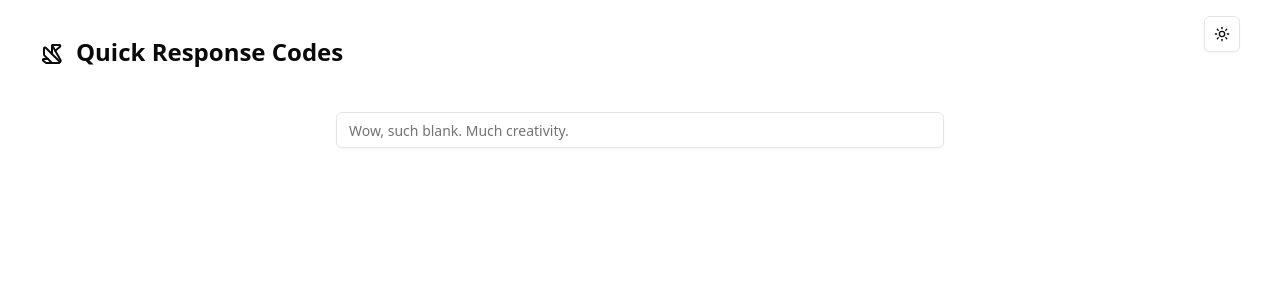
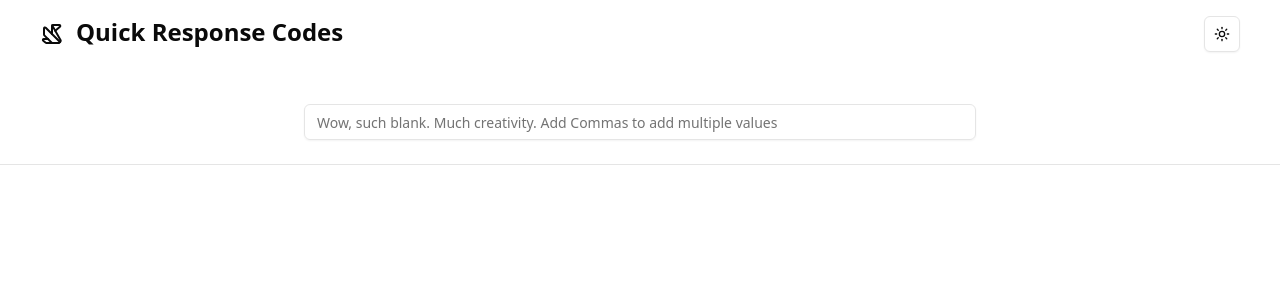
Before and after one commit to inkincaps/utils.qr, a React (Vite) app: page / in a window 1280 px wide. Shown: the top 300 px of the page. Built offline with nearby package versions, Linux system fonts and the light colour scheme.

Commit message:
Bulk Qr generation

```diff
--- a/package.json
+++ b/package.json
@@ -47,6 +47,7 @@
     "eslint-plugin-react-refresh": "^0.4.16",
     "globals": "^15.14.0",
     "postcss": "^8.4.49",
+    "tailwind-scrollbar": "^3.0.0",
     "tailwindcss": "^3.4.17",
     "typescript": "~5.6.2",
     "typescript-eslint": "^8.18.2",
--- a/src/App.tsx
+++ b/src/App.tsx
@@ -1,35 +1,25 @@
-import { Label } from "@/components/ui/label";
 import { useEffect, useState } from "react";
-import { Button } from "@/components/ui/button";
-import "./App.css";
 import QRCode from "qrcode-svg";
 import * as qr from "qr-image";
-import { Input } from "@/components/ui/input";
-import { Origami } from "lucide-react";
+import JSZip from "jszip";
 import { ModeToggle } from "./components/ui/darkmodemenu";
-import {
-  DropdownMenu,
-  DropdownMenuContent,
-  DropdownMenuItem,
-  DropdownMenuTrigger,
-} from "@/components/ui/dropdown-menu";
-import {
-  Tooltip,
-  TooltipContent,
-  TooltipProvider,
-  TooltipTrigger,
-} from "@/components/ui/tooltip";
-import JSZip from "jszip";
+import { QRCodeHeader } from "./components/QRCode/QRCodeHeader";
+import { QRCodeInput } from "./components/QRCode/QRCodeInput";
+import { QRCodeList } from "./components/QRCode/QRCodeList";
 
 function App() {
-  const [svgContent, setSvgContent] = useState("");
-  const [qrURL, setQrURL] = useState("");
-  const [imageURI, setImageURI] = useState("");
+  const [svgContents, setSvgContents] = useState<string[]>([]);
+  const [qrURL, setQrURL] = useState<string[]>([]);
+  const [imageURIs, setImageURIs] = useState<string[]>([]);
   const [crlevel, setCrlevel] = useState<"L" | "M" | "Q" | "H">("M");
 
-  const captureQr = () => {
+  const captureQr = (index: number) => {
+    if (!qrURL[index]?.trim()) {
+      return;
+    }
+
     const qr = new QRCode({
-      content: qrURL,
+      content: qrURL[index],
       padding: 4,
       width: 256,
       height: 256,
@@ -43,11 +33,15 @@ function App() {
     const logoX = (256 - logoWidth) / 2;
     const logoY = (256 - logoHeight) / 2;
 
-    const image = `<image href="${imageURI}" x="${logoX}" y="${logoY}" width="50" height="50" /> </svg>`;
+    const currentLogo = imageURIs[index];
+    const image = `<image href="${currentLogo}" x="${logoX}" y="${logoY}" width="50" height="50" /> </svg>`;
+    const finalSVG = currentLogo ? qr.svg().replace("</svg>", image) : qr.svg();
 
-    const finalSVG = imageURI ? qr.svg().replace("</svg>", image) : qr.svg();
-
-    setSvgContent(finalSVG);
+    setSvgContents(prev => {
+      const newContents = [...prev];
+      newContents[index] = finalSVG;
+      return newContents;
+    });
   };
 
   const svgStringToPng = (svgString: string): Promise<Blob> => {
@@ -95,9 +89,9 @@ function App() {
       )}`;
     });
   };
+
   // generate eps
   const generateEps = (text: string) => {
-    // Convert error correction level to qr-image format
     const ecLevel = crlevel.toLowerCase() as "L" | "M" | "Q" | "H";
     return qr.imageSync(text, { type: "eps", ec_level: ecLevel });
   };
@@ -106,21 +100,24 @@ function App() {
     try {
       const zip = new JSZip();
 
-      zip.file("qrcode.svg", svgContent);
+      for (let index = 0; index < qrURL.length; index++) {
+        const folderName = `qrcode_${index + 1}`;
+        zip.file(`${folderName}/qrcode.svg`, svgContents[index]);
 
-      const pngBlob = await svgStringToPng(svgContent);
-      zip.file("qrcode.png", pngBlob);
+        // Add PNG and EPS versions
+        const pngBlob = await svgStringToPng(svgContents[index]);
+        zip.file(`${folderName}/qrcode.png`, pngBlob);
 
-      const epsBuffer = generateEps(qrURL);
-      const epsBlob = new Blob([epsBuffer]);
-      zip.file("qrcode.eps", epsBlob);
+        const epsBuffer = generateEps(qrURL[index]);
+        const epsBlob = new Blob([epsBuffer]);
+        zip.file(`${folderName}/qrcode.eps`, epsBlob);
+      }
 
       const content = await zip.generateAsync({ type: "blob" });
-
       const url = URL.createObjectURL(content);
       const link = document.createElement("a");
       link.href = url;
-      link.download = "qrcode.zip";
+      link.download = "qrcodes.zip";
       document.body.appendChild(link);
       link.click();
       document.body.removeChild(link);
@@ -130,98 +127,48 @@ function App() {
     }
   };
 
+  const handleValuesChange = (values: string[]) => {
+    setQrURL(values);
+    setImageURIs(new Array(values.length).fill(""));
+    setSvgContents(new Array(values.length).fill(""));
+  };
+
+  const handleLogoChange = (index: number, logoUri: string) => {
+    setImageURIs(prev => {
+      const newImageURIs = [...prev];
+      newImageURIs[index] = logoUri;
+      return newImageURIs;
+    });
+  };
+
   useEffect(() => {
-    if (qrURL) {
-      captureQr();
-    }
-  }, [imageURI, qrURL, crlevel]);
+    qrURL.forEach((_, index) => {
+      captureQr(index);
+    });
+  }, [qrURL, imageURIs, crlevel]);
 
   return (
-    <>
-      <div className="fixed right-10 top-4">
+    <div className="min-h-screen bg-background overflow-hidden">
+      <div className="fixed right-10 top-4 z-50">
         <ModeToggle />
       </div>
 
-      <div className="fixed left-10 justify-center">
-      <h1 className="text-2xl font-bold mb-4 mt-4 sm:mt-1 flex gap-3 justify-center items-center">
-          <Origami className="mt-1" />
-          Quick Response Codes
-          {qrURL && (
-            <DropdownMenu>
-              <TooltipProvider>
-                <Tooltip>
-                  <TooltipTrigger asChild>
-                    <DropdownMenuTrigger asChild>
-                      <div className="ml-2 bg-gray-100 px-2 py-1 rounded text-sm cursor-pointer">
-                        {crlevel}
-                      </div>
-                    </DropdownMenuTrigger>
-                  </TooltipTrigger>
-                  <TooltipContent side="top">
-                    QR code error correction level
-                  </TooltipContent>
-                </Tooltip>
-              </TooltipProvider>
-
-              <DropdownMenuContent align="end">
-                <DropdownMenuItem onClick={() => setCrlevel("L")}>
-                  Low
-                </DropdownMenuItem>
-                <DropdownMenuItem onClick={() => setCrlevel("M")}>
-                  Medium
-                </DropdownMenuItem>
-                <DropdownMenuItem onClick={() => setCrlevel("Q")}>
-                  Quartile
-                </DropdownMenuItem>
-                <DropdownMenuItem onClick={() => setCrlevel("H")}>
-                  High
-                </DropdownMenuItem>
-              </DropdownMenuContent>
-            </DropdownMenu>
-          )}
-        </h1>
-      </div>
-
-      <div className="flex gap-2 sm:w-[50%] mb-5 justify-center mx-auto mt-20">
-        <Input
-          type="text"
-          placeholder="Wow, such blank. Much creativity."
-          onChange={(e) => setQrURL(e.target.value)}
-          onKeyDown={(e) => e.code === "Enter" && captureQr()}
-        />
-        {qrURL && <Button onClick={downloadQr}>Download</Button>}
-      </div>
-
-      {qrURL && (
-        <div className="flex flex-col gap-2 sm:w-[50%] mb-5 mx-auto mt-8">
-          <Label htmlFor="logo" className="text-center">
-            Oh, you want to add a logo too?
-          </Label>
-          <Input
-            type="file"
-            className="pt-[6px]"
-            accept="image/*"
-            onChange={(e) => {
-              const file = e.target.files?.[0];
-              if (file) {
-                const reader = new FileReader();
-                reader.onloadend = () => setImageURI(reader.result as string);
-                reader.readAsDataURL(file);
-              } else {
-                setImageURI("");
-              }
-            }}
-          />
-        </div>
-      )}
-
-      {qrURL && (
-        <div
-          className="justify-center flex"
-          dangerouslySetInnerHTML={{ __html: svgContent }}
-        />
-      )}
-    </>
+      <QRCodeHeader
+        crlevel={crlevel}
+        setCrlevel={setCrlevel}
+        hasContent={qrURL.length > 0}
+      />
+      <QRCodeInput
+        onValuesChange={handleValuesChange}
+        onDownload={downloadQr}
+        hasContent={qrURL.length > 0}
+      />
+      <QRCodeList
+        urls={qrURL}
+        svgContents={svgContents}
+        onLogoChange={handleLogoChange}
+      />
+    </div>
   );
 }
 
--- /dev/null
+++ b/src/components/QRCode/QRCodeCard.tsx
@@ -0,0 +1,50 @@
+import { Label } from "@/components/ui/label";
+import { Input } from "@/components/ui/input";
+
+interface QRCodeCardProps {
+  index: number;
+  url: string;
+  svgContent: string;
+  onLogoChange: (index: number, logoUri: string) => void;
+}
+
+export function QRCodeCard({ index, url, svgContent, onLogoChange }: QRCodeCardProps) {
+  return (
+    <div className="p-6 rounded-lg border bg-card text-card-foreground shadow-sm transition-all hover:shadow-md">
+      <div className="text-sm font-medium mb-4">
+        QR Code {index + 1}: {url}
+      </div>
+
+      <div className="space-y-4">
+        <div className="space-y-2">
+          <Label htmlFor={`logo-${index}`} className="text-center block">
+            Add logo for QR Code {index + 1}
+          </Label>
+          <Input
+            id={`logo-${index}`}
+            type="file"
+            className="pt-[6px]"
+            accept="image/*"
+            onChange={(e) => {
+              const file = e.target.files?.[0];
+              if (file) {
+                const reader = new FileReader();
+                reader.onloadend = () => {
+                  onLogoChange(index, reader.result as string);
+                };
+                reader.readAsDataURL(file);
+              } else {
+                onLogoChange(index, "");
+              }
+            }}
+          />
+        </div>
+
+        <div
+          className="flex justify-center items-center p-4 bg-white rounded-lg"
+          dangerouslySetInnerHTML={{ __html: svgContent || '' }}
+        />
+      </div>
+    </div>
+  );
+}
--- /dev/null
+++ b/src/components/QRCode/QRCodeHeader.tsx
@@ -0,0 +1,55 @@
+import { Origami } from "lucide-react";
+import {
+  DropdownMenu,
+  DropdownMenuContent,
+  DropdownMenuItem,
+  DropdownMenuTrigger,
+} from "@/components/ui/dropdown-menu";
+import {
+  Tooltip,
+  TooltipContent,
+  TooltipProvider,
+  TooltipTrigger,
+} from "@/components/ui/tooltip";
+
+interface QRCodeHeaderProps {
+  crlevel: "L" | "M" | "Q" | "H";
+  setCrlevel: (level: "L" | "M" | "Q" | "H") => void;
+  hasContent: boolean;
+}
+
+export function QRCodeHeader({ crlevel, setCrlevel, hasContent }: QRCodeHeaderProps) {
+  return (
+    <div className="fixed left-10 top-4 z-50">
+      <h1 className="text-2xl font-bold flex gap-3 items-center">
+        <Origami className="mt-1" />
+        Quick Response Codes
+        {hasContent && (
+          <DropdownMenu>
+            <TooltipProvider>
+              <Tooltip>
+                <TooltipTrigger asChild>
+                  <DropdownMenuTrigger asChild>
+                    <div className="ml-2 bg-muted px-2 py-1 rounded text-sm cursor-pointer">
+                      {crlevel}
+                    </div>
+                  </DropdownMenuTrigger>
+                </TooltipTrigger>
+                <TooltipContent side="top">
+                  QR code error correction level
+                </TooltipContent>
+              </Tooltip>
+            </TooltipProvider>
+
+            <DropdownMenuContent align="end">
+              <DropdownMenuItem onClick={() => setCrlevel("L")}>Low</DropdownMenuItem>
+              <DropdownMenuItem onClick={() => setCrlevel("M")}>Medium</DropdownMenuItem>
+              <DropdownMenuItem onClick={() => setCrlevel("Q")}>Quartile</DropdownMenuItem>
+              <DropdownMenuItem onClick={() => setCrlevel("H")}>High</DropdownMenuItem>
+            </DropdownMenuContent>
+          </DropdownMenu>
+        )}
+      </h1>
+    </div>
+  );
+}
--- /dev/null
+++ b/src/components/QRCode/QRCodeInput.tsx
@@ -0,0 +1,34 @@
+import { Button } from "@/components/ui/button";
+import { Input } from "@/components/ui/input";
+
+interface QRCodeInputProps {
+  onValuesChange: (values: string[]) => void;
+  onDownload: () => void;
+  hasContent: boolean;
+}
+
+export function QRCodeInput({ onValuesChange, onDownload, hasContent }: QRCodeInputProps) {
+  return (
+    <div className="fixed top-20 left-0 right-0 bg-background/95 backdrop-blur supports-[backdrop-filter]:bg-background/60 z-40 px-4 py-6 border-b">
+      <div className="flex gap-2 max-w-2xl mx-auto">
+        <Input
+          type="text"
+          placeholder="Wow, such blank. Much creativity. Add Commas to add multiple values"
+          className="flex-1"
+          onChange={(e) => {
+            const values = e.target.value
+              .split(",")
+              .map((val) => val.trim())
+              .filter((val) => val);
+            onValuesChange(values);
+          }}
+        />
+        {hasContent && (
+          <Button onClick={onDownload} className="whitespace-nowrap">
+            Download All
+          </Button>
+        )}
+      </div>
+    </div>
+  );
+}
--- /dev/null
+++ b/src/components/QRCode/QRCodeList.tsx
@@ -0,0 +1,25 @@
+import { QRCodeCard } from "./QRCodeCard";
+
+interface QRCodeListProps {
+  urls: string[];
+  svgContents: string[];
+  onLogoChange: (index: number, logoUri: string) => void;
+}
+
+export function QRCodeList({ urls, svgContents, onLogoChange }: QRCodeListProps) {
+  return (
+    <div className="fixed top-[144px] bottom-0 left-0 right-0 overflow-y-auto custom-scrollbar">
+      <div className="max-w-2xl mx-auto space-y-6 p-4">
+        {urls.map((url, index) => (
+          <QRCodeCard
+            key={index}
+            index={index}
+            url={url}
+            svgContent={svgContents[index]}
+            onLogoChange={onLogoChange}
+          />
+        ))}
+      </div>
+    </div>
+  );
+}
--- a/src/index.css
+++ b/src/index.css
@@ -1,8 +1,6 @@
 @tailwind base;
 @tailwind components;
 @tailwind utilities;
-
-
 
 @layer base {
   :root {
@@ -31,6 +29,9 @@
     --chart-4: 43 74% 66%;
     --chart-5: 27 87% 67%;
     --radius: 0.5rem;
+    /* Scrollbar custom properties */
+    --scrollbar-thumb: #d4d4d4;
+    --scrollbar-track: #f5f5f5;
   }
   .dark {
     --background: 0 0% 3.9%;
@@ -57,6 +58,9 @@
     --chart-3: 30 80% 55%;
     --chart-4: 280 65% 60%;
     --chart-5: 340 75% 55%;
+    /* Dark mode scrollbar colors */
+    --scrollbar-thumb: #404040;
+    --scrollbar-track: #262626;
   }
 }
 
@@ -68,3 +72,29 @@
     @apply bg-background text-foreground;
   }
 }
+
+@layer utilities {
+  .custom-scrollbar {
+    scrollbar-width: thin;
+    scrollbar-color: var(--scrollbar-thumb) var(--scrollbar-track);
+  }
+
+  .custom-scrollbar::-webkit-scrollbar {
+    width: 8px;
+    height: 8px;
+  }
+
+  .custom-scrollbar::-webkit-scrollbar-track {
+    background: var(--scrollbar-track);
+    border-radius: 4px;
+  }
+
+  .custom-scrollbar::-webkit-scrollbar-thumb {
+    background: var(--scrollbar-thumb);
+    border-radius: 4px;
+  }
+
+  .custom-scrollbar::-webkit-scrollbar-thumb:hover {
+    background: var(--scrollbar-thumb);
+  }
+}
```
